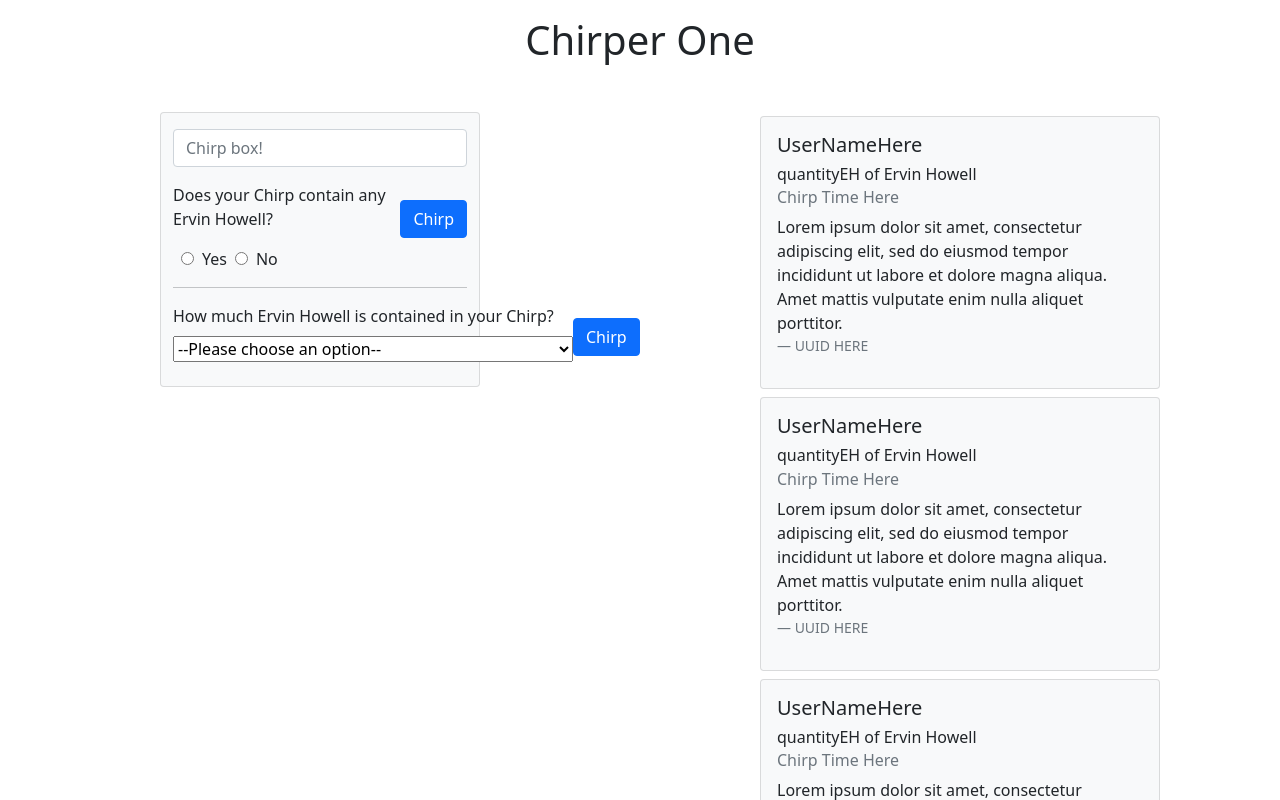
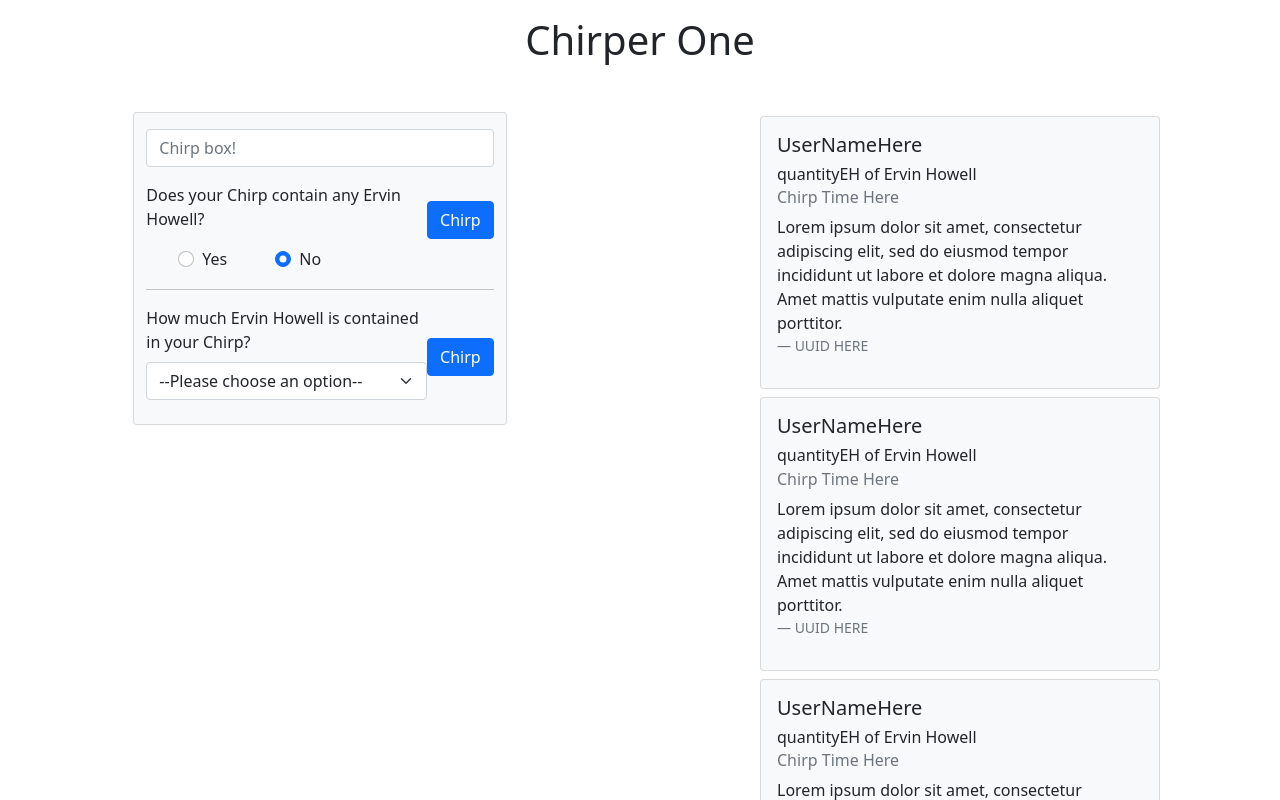
Before and after one commit to emoran0403/Chirper-One, a React (Create React App) app: page / in a window 1280 px wide. Shown: the top 800 px of the page. Built offline with nearby package versions, Linux system fonts and the light colour scheme.

Commit message:
added state to the form in Inputs component, but still needs work

```diff
--- a/src/components/Inputs.jsx
+++ b/src/components/Inputs.jsx
@@ -1,6 +1,26 @@
 import React, { useState } from "react";
 
 class Inputs extends React.Component {
+  constructor() {
+    super();
+    this.state = {
+      name: "React",
+      containsEH: false,
+    };
+    this.onValueChange = this.onValueChange.bind(this);
+    this.handleSubmit = this.handleSubmit.bind(this);
+  }
+
+  onValueChange(event) {
+    this.setState({
+      containsEH: event.target.value,
+    });
+  }
+
+  handleSubmit(event) {
+    event.preventDefault();
+    console.log(this.state.containsEH);
+  }
   // const [inputText, setInputText] = useState("");
 
   // const handleInputText = (e) => {
@@ -22,20 +42,45 @@ class Inputs extends React.Component {
     return (
       <main className="container ">
         <section className="row justify-content-center ">
-          <div className="col-md-6 card bg-light">
-            <form className="form-group">
+          <div className="col-md-7 card bg-light">
+            <form onSubmit={this.handleSubmit} className="form-group">
               <input className="form-control mt-3" placeholder="Chirp box!" type="text" />
 
               <div className="mb-3 d-flex justify-content-between align-items-center">
                 <div>
                   <p className="mt-3">Does your Chirp contain any Ervin Howell?</p>
-                  <input className="mx-2" type="radio" id="ehyes" name="eh" value="yes" />
-                  <label htmlFor="yes">Yes</label>
-                  <input className="mx-2" type="radio" id="ehno" name="eh" value="no" />
-                  <label htmlFor="no">No</label>
+
+                  <div className="form-check form-check-inline">
+                    <input
+                      className="mx-2 form-check-input"
+                      type="radio"
+                      id="ehyes"
+                      name="eh"
+                      value={this.state.containsEH}
+                      checked={this.state.containsEH === true}
+                      onChange={this.onValueChange}
+                    />
+                    <label className="form-check-label" htmlFor="true">
+                      Yes
+                    </label>
+                  </div>
+                  <div className="form-check form-check-inline">
+                    <input
+                      className="mx-2 form-check-input"
+                      type="radio"
+                      id="ehno"
+                      name="eh"
+                      value={this.state.containsEH}
+                      checked={this.state.containsEH === false}
+                      onChange={this.onValueChange}
+                    />
+                    <label className="form-check-label" htmlFor="false">
+                      No
+                    </label>
+                  </div>
                 </div>
                 <div>
-                  <button type="button" onClick={(e) => this.props.chirpSetter(e)} className="btn btn-primary">
+                  <button type="submit" className="btn btn-primary">
                     Chirp
                   </button>
                 </div>
@@ -46,7 +91,7 @@ class Inputs extends React.Component {
               <div className="mb-3 d-flex justify-content-between align-items-center">
                 <div>
                   <label htmlFor="ehAmount">How much Ervin Howell is contained in your Chirp?</label>
-                  <select className="my-2" id="ehAmount" name="ehAmount">
+                  <select className="my-2 form-select" id="ehAmount" name="ehAmount">
                     <option value="">--Please choose an option--</option>
                     <option value="Not enough">Not enough</option>
                     <option value="Just a little bit">Just a little bit</option>
```
